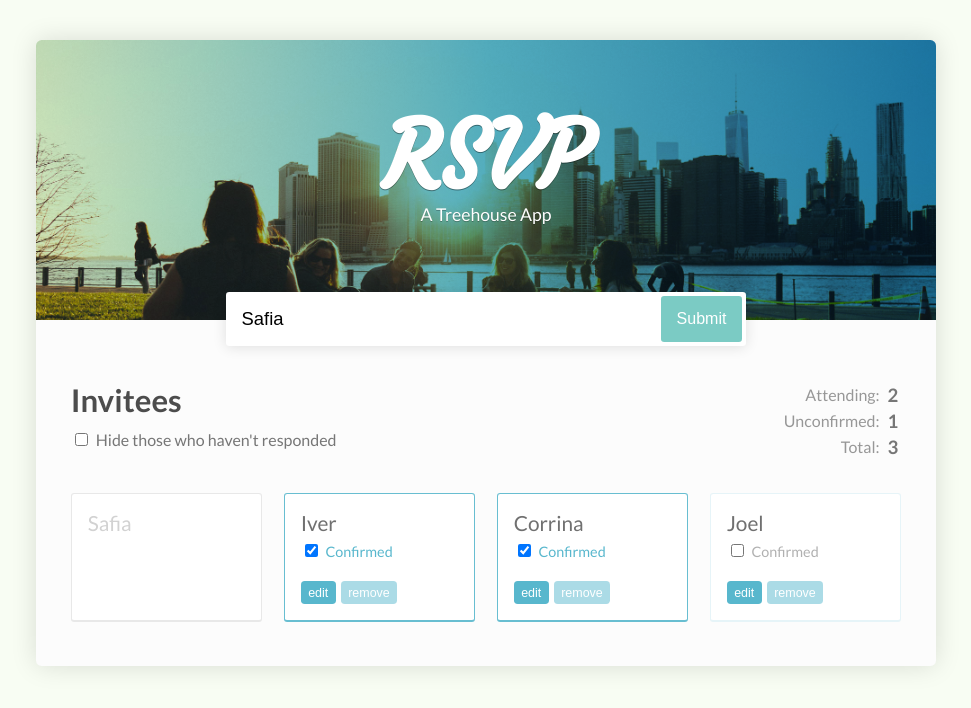
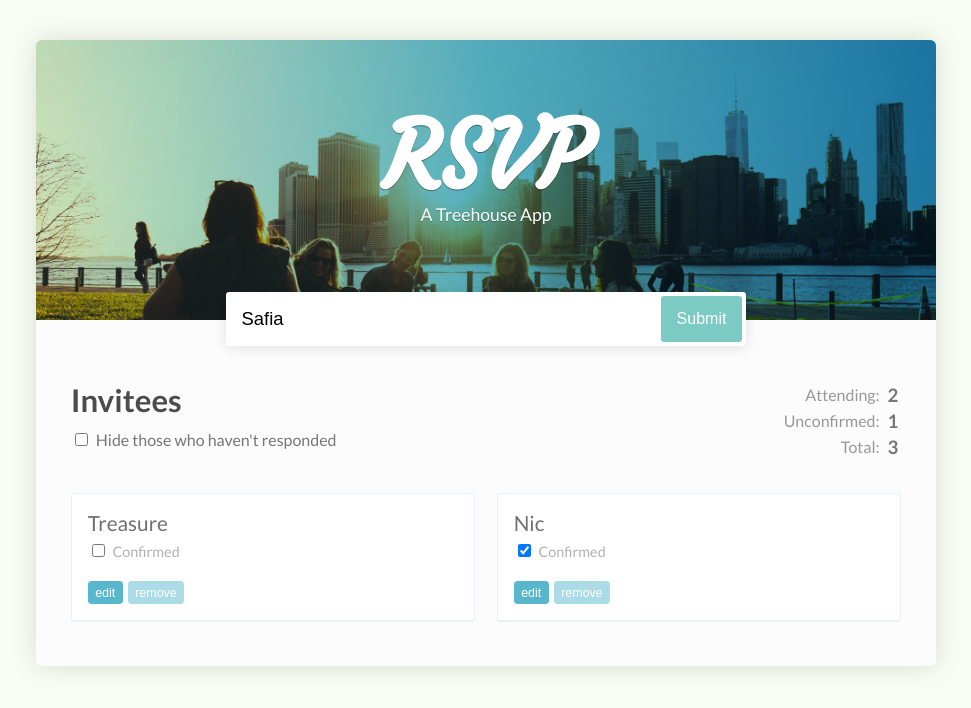
Before and after one commit to anfelo/rsvp-app, a React (Create React App) app: page / in a window 1280 px wide. Shown: the top 708 px of the page, without its empty margins (154-1125 px from the left). Built offline with nearby package versions, Linux system fonts and the light colour scheme.

Commit message:
Created GuestList and Guest components

```diff
--- a/package.json
+++ b/package.json
@@ -3,6 +3,7 @@
   "version": "0.1.0",
   "private": true,
   "dependencies": {
+    "prop-types": "^15.5.10",
     "react": "^15.6.1",
     "react-dom": "^15.6.1",
     "react-scripts": "1.0.13"
--- a/src/App.js
+++ b/src/App.js
@@ -1,4 +1,5 @@
 import React, { Component } from 'react';
+import GuestList from './GuestList';
 
 class App extends Component {
 
@@ -14,6 +15,19 @@ class App extends Component {
       }
     ],
   }
+
+  toggleConfirmationAt = indexToChange =>
+    this.setState({
+      guests: this.state.guests.map((guest, index) => {
+        if (index === indexToChange) {
+          return {
+            ...guest,
+            isConfirmed: !guest.isConfirmed
+          };
+        }
+        return guest;
+      })
+    });
 
   getTotalInvited = () => this.state.guests.length;
   //getAttendingGuests = () =>
@@ -53,32 +67,9 @@ class App extends Component {
             </tr>
           </tbody>
         </table>
-        <ul>
-          <li className="pending"><span>Safia</span></li>
-          <li className="responded"><span>Iver</span>
-            <label>
-              <input type="checkbox" checked /> Confirmed
-            </label>
-            <button>edit</button>
-            <button>remove</button>
-          </li>
-          <li className="responded">
-            <span>Corrina</span>
-            <label>
-              <input type="checkbox" checked /> Confirmed
-            </label>
-            <button>edit</button>
-            <button>remove</button>
-          </li>
-          <li>
-            <span>Joel</span>
-            <label>
-              <input type="checkbox" /> Confirmed
-            </label>
-            <button>edit</button>
-            <button>remove</button>
-          </li>
-        </ul>
+        <GuestList
+          guests={this.state.guests}
+          toggleConfirmationAt={this.toggleConfirmationAt}/>
       </div>
     </div>
     );
--- /dev/null
+++ b/src/Guest.js
@@ -0,0 +1,23 @@
+import React from 'react';
+import PropTypes from 'prop-types';
+
+const Guest = props =>
+			<li>
+				<span>{props.name}</span>
+				<label>
+					<input
+						type="checkbox"
+						checked={props.isConfirmed}
+						onChange={props.handleConfirmation}/> Confirmed
+				</label>
+				<button>edit</button>
+				<button>remove</button>
+			</li>;
+
+Guest.PropTypes = {
+		name: PropTypes.string.isRequired,
+		isConfirmed: PropTypes.bool.isRequired,
+		handleConfirmation: PropTypes.func.isRequired
+}
+
+export default Guest;
--- /dev/null
+++ b/src/GuestList.js
@@ -0,0 +1,21 @@
+import React from 'react';
+import PropTypes from 'prop-types';
+import Guest from './Guest';
+
+const GuestList = props =>
+	<ul>
+		{props.guests.map((guest, index) =>
+			<Guest
+				name={guest.name}
+				isConfirmed={guest.isConfirmed}
+				handleConfirmation={() => props.toggleConfirmationAt(index)}
+				key={index} />
+		)}
+	</ul>;
+
+GuestList.PropTypes = {
+		guests: PropTypes.array.isRequired,
+		toggleConfirmationAt: PropTypes.func.isRequired
+}
+
+export default GuestList;
```
